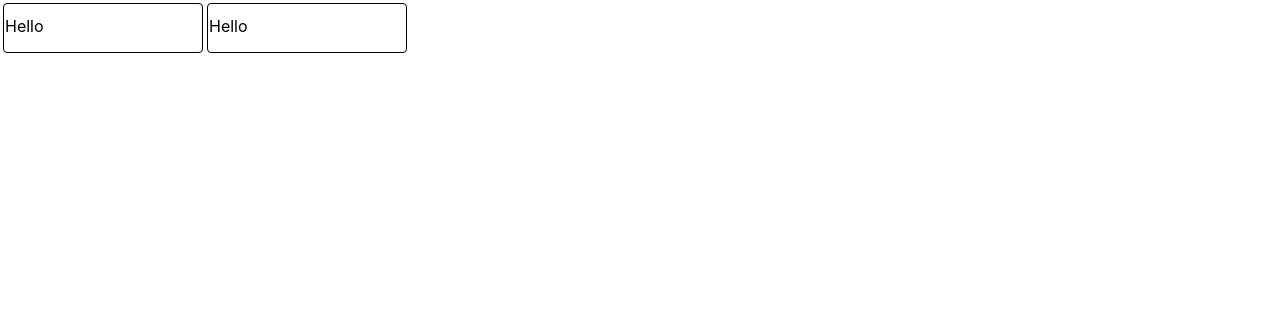
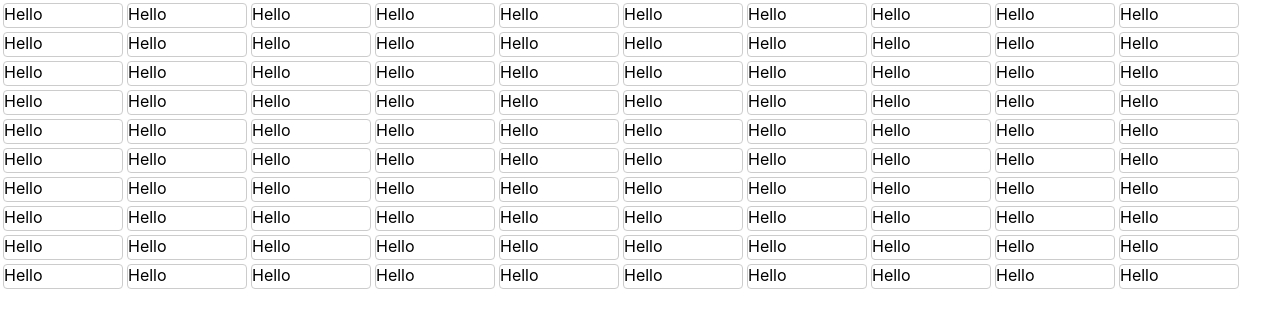
Before and after one commit to somteacodes/spreadsheetreact, a React (Create React App) app: page / in a window 1280 px wide. Shown: the top 328 px of the page. Built offline with nearby package versions, Linux system fonts and the light colour scheme.

Commit message:
created spread sheet

```diff
--- a/src/components/Cell/Cell.css
+++ b/src/components/Cell/Cell.css
@@ -1,29 +1,29 @@
-.cellInput{
-    width: 200px;
-    height: 50px;
-    padding: 12px 1px;
+.cellInput {
+  width: 120px;
+  height: 25px;
+  /* padding: 12px 1px; */
   border: 1px solid #ccc;
+  margin:0px;
   border-radius: 4px;
-    border: 1px solid black;
+  border: 1px solid rgb(204, 204, 204);
+  transition: all 0.1s ease-in;
   transition: box-shadow 0.1s ease-in;
   overflow: auto;
-
 }
 
-.cellInput:focus{
-    border: 1px solid rgb(233, 17, 17);
+.cellInput:focus {
+  border: 1px solid rgb(0, 134, 94);
   outline: none;
-    box-shadow:0 0 15px 4px rgba(0, 0, 0, 0.2);
+  box-shadow: 0 0 10px 4px rgba(0, 0, 0, 0.2);
+  transform: scale(1.09);
 }
 
-.cellLabel{
+.cellLabel {
   overflow: hidden;
-    width: 200px;
-    height: 50px;
-    padding: 12px 1px;
-    border: 1px solid #ccc;
+  width: 120px;
+  height: 25px;
+  margin:0px;
+  /* padding: 12px 1px; */
+  border: 1px solid rgb(204, 204, 204);
   border-radius: 4px;
-    border: 1px solid black;
-
-
 }
--- a/src/components/Sheet/Sheet.tsx
+++ b/src/components/Sheet/Sheet.tsx
@@ -1,21 +1,27 @@
 import { FC } from "react"
+import { useRecoilValue } from "recoil"
 import Cell from "../Cell/Cell"
 import Column from "../Column/Column"
 import Row from "../Row/Row"
+import {sheetConfig} from '../../store/sheetStore'
 
 const Sheet:FC = () => {
+
+    const {numOfCols, numOfRows} = useRecoilValue(sheetConfig)
     return (
         <table>
             <tbody>
 
-                <Row>
-                    <Column>
-                        <Cell/>
-                    </Column>
-                    <Column>
-                        <Cell/>
-                    </Column>
-                </Row>
+                {[...Array(numOfRows)].map((row, rowIndex) =>
+                <Row key={rowIndex}>
+                        {
+                            [...Array(numOfCols)].map((col,colIndex) =>
+                            <Column key={colIndex}>
+                                <Cell/>
+                            </Column>
+                            )
+                        }
+                </Row>)}
 
             </tbody>
         </table>
--- /dev/null
+++ b/src/store/sheetStore.ts
@@ -0,0 +1,8 @@
+import {atom} from 'recoil'
+export const sheetConfig= atom({
+    key: 'sheetConfig',
+    default: {
+    numOfCols:10, //number of columns
+    numOfRows:10, //number of rows
+    }
+})
```
Lines whose indentation alone changed are shown as unchanged.
